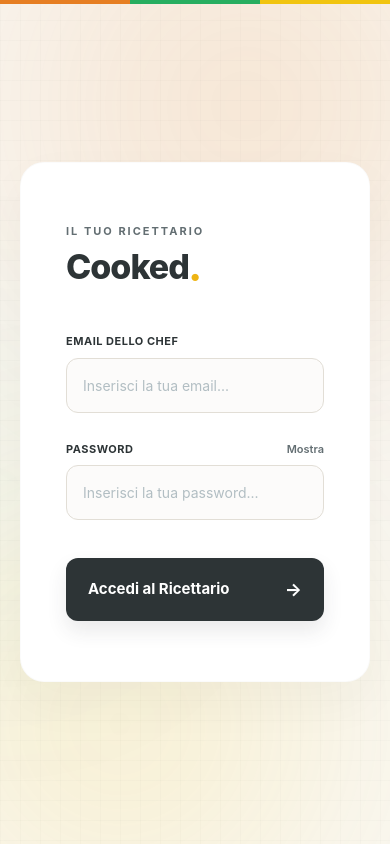
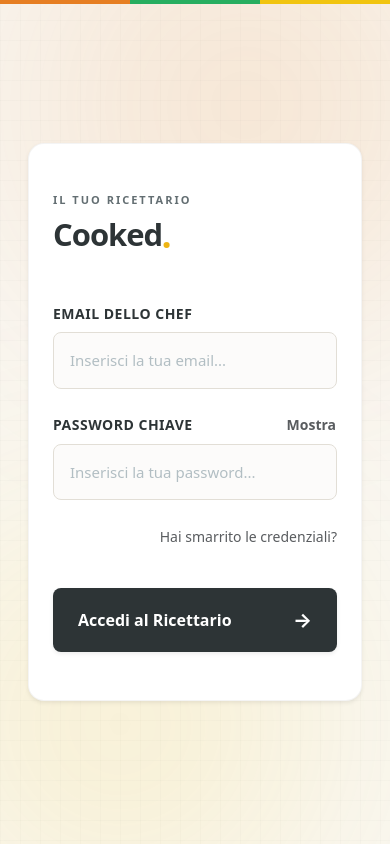
Before and after one commit to Alessandro500-png/Cooked-Esame_Informatica_II, a Vue app: page / in a window 390 px wide. Built offline with nearby package versions, Linux system fonts and the light colour scheme.

Commit message:
Modifica login e home

```diff
--- a/src/views/Login.vue
+++ b/src/views/Login.vue
@@ -1,46 +1,45 @@
 <template>
-  <div class="recipe-auth-container" :class="{ 'form-active': isInputFocused }">
-    <!-- Linea di accento cromatica superiore -->
-    <div class="palette-line">
-      <span class="line-segment orange"></span>
-      <span class="line-segment green"></span>
-      <span class="line-segment yellow"></span>
+  <div class="container-fluid min-vh-100 d-flex align-items-center justify-content-center position-relative overflow-hidden login-page">
+
+    <div class="palette-line position-absolute top-0 start-0 w-100 d-flex">
+      <span class="line-segment bg-orange"></span>
+      <span class="line-segment bg-green"></span>
+      <span class="line-segment bg-yellow"></span>
     </div>
 
-    <!-- Sfondo vivo ed energetico che si espande quando lo chef interagisce -->
-    <div class="spice-ambient orange-glow"></div>
-    <div class="spice-ambient yellow-glow"></div>
-    <div class="spice-ambient green-glow"></div>
+    <div class="spice-ambient orange-glow position-absolute rounded-circle"></div>
+    <div class="spice-ambient yellow-glow position-absolute rounded-circle"></div>
 
-    <div class="auth-inner">
-      <!-- Header premium -->
-      <header class="auth-header">
-        <p class="brand-category">IL TUO RICETTARIO</p>
-        <h2 class="brand-logo">Cooked<span class="dynamic-dot">.</span></h2>
+    <div class="row w-100 justify-content-center position-relative z-3 px-3">
+      <div class="col-12 col-sm-10 col-md-7 col-lg-5 auth-card bg-white rounded-4 py-5 px-4 px-sm-5 shadow-sm border border-light-subtle">
+
+        <header class="mb-5 text-start">
+          <p class="brand-category fw-bold text-muted small text-uppercase tracking-wider m-0 mb-2">Il tuo ricettario</p>
+          <h2 class="brand-logo fw-extrabold text-antracite display-5 m-0">
+            Cooked<span class="dynamic-dot">.</span>
+          </h2>
         </header>
 
-      <!-- Form minimale e immersivo -->
-      <form @submit.prevent="gestisciLogin" class="minimal-form">
+        <form @submit.prevent="gestisciLogin" class="d-flex flex-column gap-4">
 
-        <div class="form-field">
-          <label for="email">Email dello Chef</label>
+          <div class="form-group">
+            <label for="email" class="form-label fw-bold text-antracite small text-uppercase tracking-sm mb-2">Email dello Chef</label>
             <input
               type="email"
               v-model="emailInserita"
               required
               placeholder="Inserisci la tua email..."
               id="email"
-            @focus="isInputFocused = true"
-            @blur="isInputFocused = false"
+              class="form-control rounded-3 custom-input py-3 px-3"
             />
           </div>
 
-        <div class="form-field">
-          <div class="label-row">
-            <label for="password">Password</label>
+          <div class="form-group">
+            <div class="d-flex justify-content-between align-items-center mb-2">
+              <label for="password" class="form-label fw-bold text-antracite small text-uppercase tracking-sm m-0">Password Chiave</label>
               <button
                 type="button"
-              class="minimal-toggle"
+                class="btn btn-link btn-sm text-decoration-none text-muted fw-semibold p-0 minimal-toggle"
                 @click="mostraPassword = !mostraPassword"
                 tabindex="-1"
               >
@@ -53,19 +52,27 @@
               required
               placeholder="Inserisci la tua password..."
               id="password"
-            @focus="isInputFocused = true"
-            @blur="isInputFocused = false"
+              class="form-control rounded-3 custom-input py-3 px-3"
             />
           </div>
 
-        <!-- Pulsante Premium ad Alto Contrasto e Impatto -->
-        <button type="submit" class="action-button-premium">
-          <span class="btn-text">Accedi al Ricettario</span>
-          <span class="arrow">→</span>
+          <div class="text-end mb-3">
+            <a href="#" @click.prevent="recaperuPassword" class="small text-muted text-decoration-none link-subtle">
+              Hai smarrito le credenziali?
+            </a>
+          </div>
+
+          <button type="submit" class="btn btn-antracite w-100 rounded-3 py-3 px-4 fw-bold d-flex justify-content-between align-items-center action-button-premium shadow-sm">
+            <span>Accedi al Ricettario</span>
+            <span class="arrow fs-5">→</span>
           </button>
         </form>
 
-      <p v-if="messaggioErrore" class="error-banner-minimal">{{ messaggioErrore }}</p>
+        <div v-if="messaggioErrore" class="alert alert-danger mt-4 text-center border-0 small py-3 rounded-3" role="alert">
+          {{ messaggioErrore }}
+        </div>
+
+      </div>
     </div>
   </div>
 </template>
@@ -82,9 +89,6 @@ const passwordInserita = ref('');
 const messaggioErrore = ref('');
 const mostraPassword = ref(false);
 
-// Stato per attivare le animazioni immersive dello sfondo
-const isInputFocused = ref(false);
-
 const gestisciLogin = () => {
   messaggioErrore.value = "";
 
@@ -98,234 +102,90 @@ const gestisciLogin = () => {
     });
 };
 
-const recuperaPassword = () => { console.log("Recupero..."); };
+const recuperaPassword = () => {
+  alert("Contatta il capo brigata per resettare la chiave d'accesso!");
+};
 </script>
 
 <style scoped>
-/* Struttura di sfondo con pattern a griglia professionale */
-.recipe-auth-container {
-  display: flex;
-  justify-content: center;
-  align-items: center;
-  min-height: 100vh;
-  background-color: #F9F7F2;
+/* Colori Palette e Struttura con Pattern a griglia */
+.login-page {
+  background-color: #F9F7F2; /* Panna */
   background-image:
     linear-gradient(rgba(45, 52, 54, 0.02) 1px, transparent 1px),
     linear-gradient(90deg, rgba(45, 52, 54, 0.02) 1px, transparent 1px);
   background-size: 20px 20px;
-  font-family: -apple-system, BlinkMacSystemFont, "Segoe UI", Roboto, sans-serif;
-  padding: 20px;
-  position: relative;
-  overflow: hidden;
-  transition: background-color 0.5s ease;
 }
 
-/* Linea minimalista superiore con la palette */
-.palette-line {
-  position: absolute;
-  top: 0;
-  left: 0;
-  width: 100%;
-  height: 4px;
-  display: flex;
-  z-index: 5;
-}
+.text-antracite { color: #2D3436; }
+.btn-antracite { background-color: #2D3436; color: #ffffff; }
+.btn-antracite:hover { background-color: #1e2224; color: #ffffff; }
 
+.fw-extrabold { font-weight: 800; }
+.tracking-wider { letter-spacing: 2px; }
+.tracking-sm { letter-spacing: 0.5px; }
+.z-3 { z-index: 3; }
+
+/* Linea superiore */
+.palette-line { height: 4px; z-index: 5; }
 .line-segment { flex: 1; }
-.line-segment.orange { background-color: #E67E22; }
-.line-segment.green { background-color: #27AE60; }
-.line-segment.yellow { background-color: #F1C40F; }
+.bg-orange { background-color: #E67E22; }
+.bg-green { background-color: #27AE60; }
+.bg-yellow { background-color: #F1C40F; }
 
-/* Bagliori ambientali caldi (effetto fuoco/energia della cucina) */
+/* Luci e cerchi cromatici sullo sfondo */
 .spice-ambient {
-  position: absolute;
-  border-radius: 50%;
   filter: blur(130px);
   opacity: 0.15;
   z-index: 1;
-  transition: all 0.6s cubic-bezier(0.25, 1, 0.5, 1);
+}
+.orange-glow { width: 450px; height: 450px; top: -120px; right: -80px; background-color: #E67E22; }
+.yellow-glow { width: 400px; height: 400px; bottom: -80px; left: -80px; background-color: #F1C40F; }
+
+/* Card interna allargata a 460px per dare respiro */
+.auth-card {
+  max-width: 460px;
+  border-color: rgba(45, 52, 54, 0.05) !important;
 }
 
-.orange-glow {
-  width: 450px;
-  height: 450px;
-  background-color: #E67E22;
-  top: -120px;
-  right: -80px;
-}
+.brand-category { font-size: 11px; color: #636e72 !important; }
+.brand-logo { letter-spacing: -1px; }
 
-.yellow-glow {
-  width: 400px;
-  height: 400px;
-  background-color: #F1C40F;
-  bottom: -80px;
-  left: -80px;
-}
-
-.green-glow {
-  width: 300px;
-  height: 300px;
-  background-color: #27AE60;
-  top: 40%;
-  left: -150px;
-  opacity: 0.05;
-}
-
-/* Card interna ultra-strutturata */
-.auth-inner {
-  width: 100%;
-  max-width: 380px;
-  background: #ffffff;
-  padding: 60px 45px;
-  border-radius: 24px;
-  box-shadow: 0 20px 50px rgba(45, 52, 54, 0.04);
-  z-index: 10;
-  border: 1px solid rgba(45, 52, 54, 0.02);
-  transition: transform 0.3s ease;
-}
-
-.auth-header {
-  margin-bottom: 45px;
-}
-
-.brand-category {
-  font-size: 11px;
-  font-weight: 700;
-  color: #636e72;
-  letter-spacing: 2px;
-  margin: 0 0 8px 0;
-}
-
-.brand-logo {
-  font-size: 34px;
-  font-weight: 800;
-  color: #2D3436;
-  margin: 0;
-  letter-spacing: -1px;
-}
-
-/* GIOCO 1: Il punto dinamico che pulsa cromaticamente tra arancio e giallo */
+/* Punto dinamico pulsante */
 .dynamic-dot {
   display: inline-block;
   color: #E67E22;
   animation: spicePulse 3s infinite ease-in-out;
 }
-
 @keyframes spicePulse {
-  0%, 100% {
-    color: #E67E22;
-    transform: scale(1);
-  }
-  50% {
-    color: #F1C40F;
-    transform: scale(1.2);
-  }
+  0%, 100% { color: #E67E22; transform: scale(1); }
+  50% { color: #F1C40F; transform: scale(1.2); }
 }
 
-/* Campi del form */
-.minimal-form {
-  display: flex;
-  flex-direction: column;
-  gap: 28px;
-}
-
-.form-field {
-  display: flex;
-  flex-direction: column;
-  gap: 8px;
-}
-
-.label-row {
-  display: flex;
-  justify-content: space-between;
-  align-items: center;
-}
-
-.form-field label {
-  font-size: 11px;
-  font-weight: 700;
-  color: #2D3436;
-  text-transform: uppercase;
-  letter-spacing: 0.5px;
-}
-
-.minimal-toggle {
-  background: none;
-  border: none;
-  font-size: 11px;
-  font-weight: 600;
-  color: #636e72;
-  cursor: pointer;
-  padding: 0;
-}
-
-.minimal-toggle:hover {
-  color: #2D3436;
-}
-
-.form-field input {
-  width: 100%;
-  padding: 16px;
+/* Input Form customizzati sulla palette */
+.custom-input {
   background-color: #fcfbfa;
   border: 1px solid #e2ded6;
-  border-radius: 12px;
-  font-size: 14px;
   color: #2D3436;
-  outline: none;
-  box-sizing: border-box;
-  transition: all 0.25s ease;
+  font-size: 15px;
 }
-
-.form-field input::placeholder {
-  color: #b2bec3;
-  font-weight: 400;
-}
-
-/* Focus deciso e netto: bordo antracite e ombra sottile arancione */
-.form-field input:focus {
+.custom-input::placeholder { color: #b2bec3; }
+.custom-input:focus {
   border-color: #2D3436;
   background-color: #ffffff;
   box-shadow: 0 0 0 3px rgba(230, 126, 34, 0.1);
 }
 
-.form-utility {
-  text-align: right;
-  margin-top: -12px;
-}
+/* Pulsante premium e link */
+.link-subtle:hover { color: #E67E22 !important; }
+.minimal-toggle:hover { color: #2D3436 !important; }
 
-.link-subtle {
-  font-size: 12px;
-  color: #636e72;
-  text-decoration: none;
-}
-
-.link-subtle:hover {
-  color: #E67E22;
-}
-
-/* GIOCO 3: Pulsante di azione Premium e Aggressivo con riempimento magnetico */
 .action-button-premium {
-  width: 100%;
-  padding: 18px 22px;
-  background-color: #2D3436;
-  color: #ffffff;
-  border: none;
-  border-radius: 12px;
-  font-size: 15px;
-  font-weight: 700;
-  cursor: pointer;
-  display: flex;
-  justify-content: space-between;
-  align-items: center;
   position: relative;
   overflow: hidden;
   z-index: 1;
   transition: all 0.3s ease;
-  margin-top: 10px;
-  box-shadow: 0 10px 20px rgba(45, 52, 54, 0.1);
 }
-
-/* Pseudo-elemento per l'effetto riempimento arancione dinamico */
 .action-button-premium::before {
   content: '';
   position: absolute;
@@ -337,37 +197,15 @@ const recuperaPassword = () => { console.log("Recupero..."); };
   z-index: -1;
   transition: width 0.3s cubic-bezier(0.16, 1, 0.3, 1);
 }
+.action-button-premium:hover::before { width: 100%; }
+.action-button-premium:hover { box-shadow: 0 12px 25px rgba(230, 126, 34, 0.25) !important; }
 
-.action-button-premium:hover::before {
-  width: 100%;
-}
+.arrow { transition: transform 0.3s ease; }
+.action-button-premium:hover .arrow { transform: translateX(5px); }
 
-.action-button-premium:hover {
-  box-shadow: 0 12px 25px rgba(230, 126, 34, 0.25);
-}
-
-.action-button-premium:active {
-  transform: scale(0.98);
-}
-
-.arrow {
-  font-size: 18px;
-  transition: transform 0.3s cubic-bezier(0.16, 1, 0.3, 1);
-}
-
-.action-button-premium:hover .arrow {
-  transform: translateX(5px);
-}
-
-/* Errore */
-.error-banner-minimal {
+/* Alert di Bootstrap personalizzato */
+.alert-danger {
+  background-color: #fff5f5;
   color: #d63031;
-  font-size: 12px;
-  font-weight: 600;
-  text-align: center;
-  margin-top: 20px;
-  padding: 10px;
-  background-color: #fff5f5;
-  border-radius: 8px;
 }
 </style>
```
Also changed, not shown: src/views/Home.vue (+233 -71 lines). Lines whose indentation alone changed are shown as unchanged.
